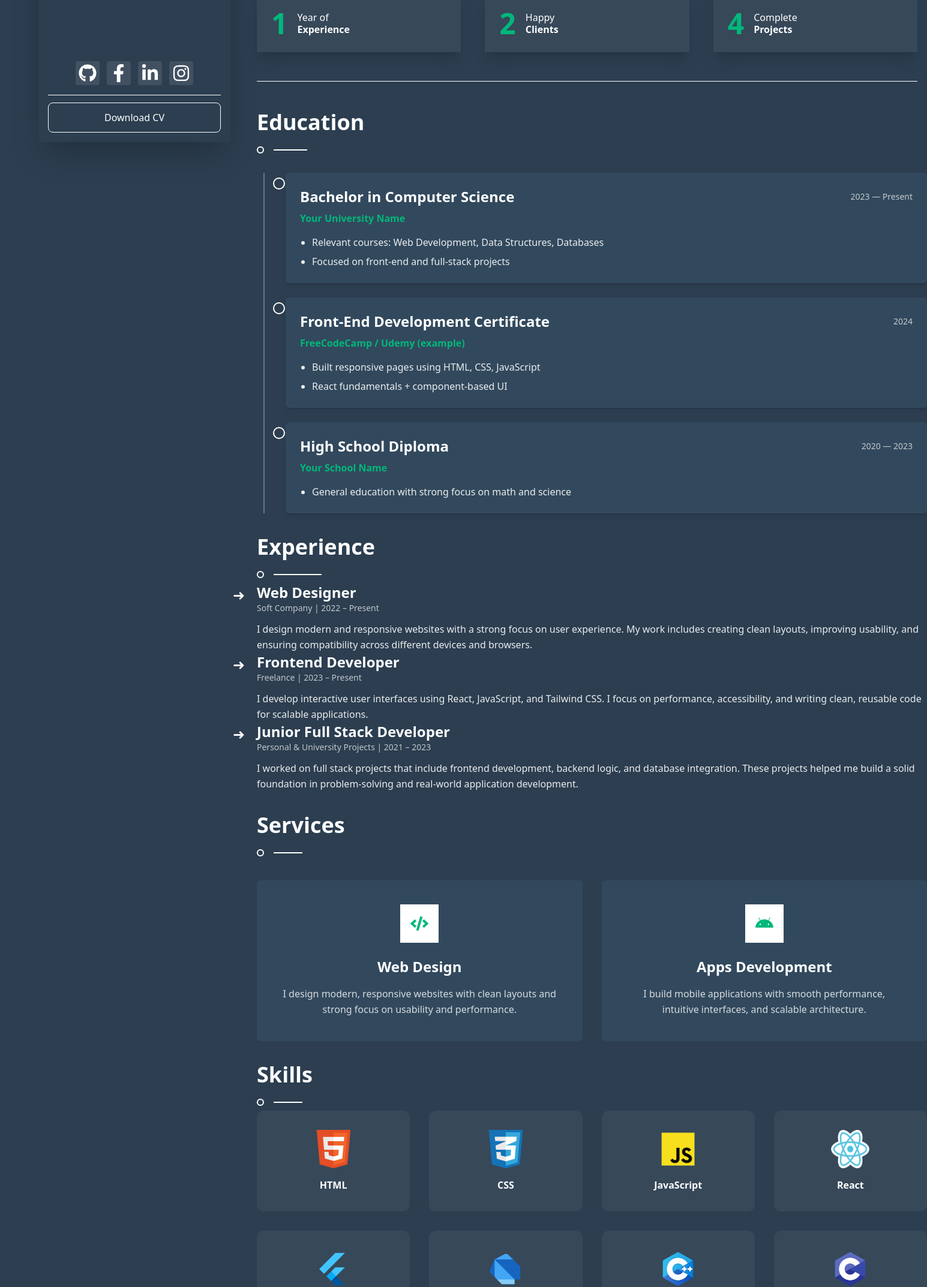
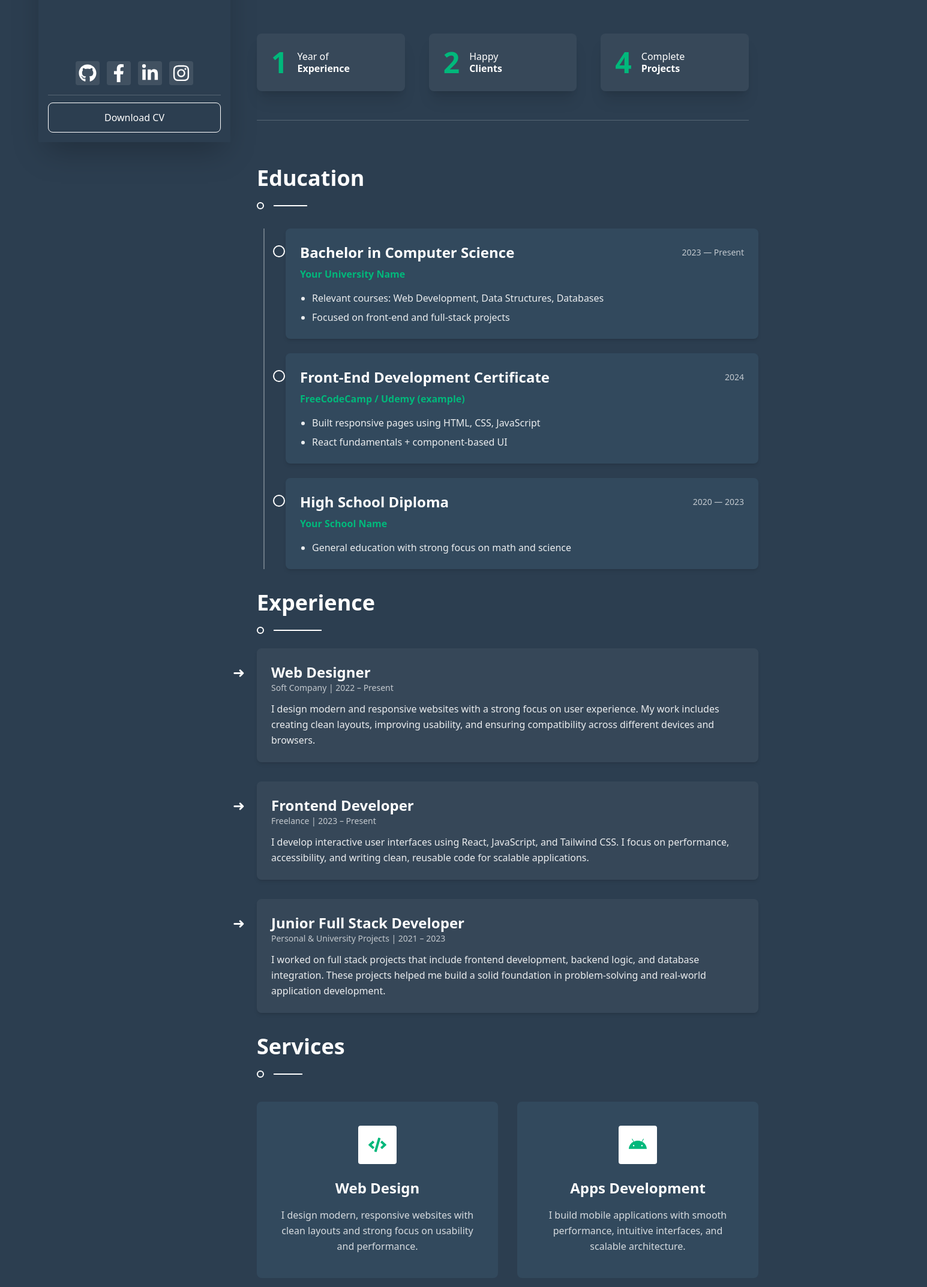
Before and after one commit to Ibrahimzeidan/My-Portfolio, a React (Vite) app: page / in a window 1280 px wide. Shown: the part 587-2733 px from the top of the page at 60% size, 1545 px wide, since content can reach past the window. Built offline with nearby package versions, Linux system fonts and the light colour scheme.

Commit message:
Make portfolio sections responsive

```diff
--- a/src/components/About.jsx
+++ b/src/components/About.jsx
@@ -1,16 +1,14 @@
-function About(){
+function About() {
   return (
-   <div className=" mt-20 mr-4">
+    <div className="mt-10 sm:mt-16 lg:mt-20 px-4 sm:px-6 lg:px-0 mr-0 lg:mr-4">
+      <h2 className="text-white font-bold text-3xl sm:text-4xl">About ME</h2>
 
-        <h2 className="text-white font-bold text-4xl">About ME</h2>
-
-
-        <div className="mt-5 flex items-center gap-4">
+      <div className="mt-4 sm:mt-5 flex items-center gap-3 sm:gap-4">
         <span className="w-3 h-3 border-2 border-white rounded-full" />
-          <span className="w-24 h-[2px] bg-white" />
+        <span className="w-16 sm:w-24 h-[2px] bg-white" />
       </div>
 
-        <p className="mt-10 text-xl leading-relaxed text-white/90 max-w-6xl">
+      <p className="mt-6 sm:mt-10 text-base sm:text-lg lg:text-xl leading-relaxed text-white/90 max-w-6xl">
         I am a passionate Full Stack Developer with a strong interest in building
         modern, user-friendly web applications. I enjoy turning ideas into
         functional, responsive, and visually appealing products using current
@@ -20,67 +18,67 @@ return (
         experience.
       </p>
 
-
-        <div className="mt-8 grid grid-cols-1 md:grid-cols-2 gap-y-4 gap-x-24 max-w-6xl">
-          <p className="text-white">
+      <div className="mt-6 sm:mt-8 grid grid-cols-1 md:grid-cols-2 gap-y-3 sm:gap-y-4 gap-x-6 md:gap-x-16 lg:gap-x-24 max-w-6xl">
+        <p className="text-white text-sm sm:text-base">
           <span className="text-[#00B87B] mr-2">Name:</span>Ibrahim Zeidan
         </p>
-          <p className="text-white">
+        <p className="text-white text-sm sm:text-base">
           <span className="text-[#00B87B] mr-2">Birthday:</span>21 September 2004
         </p>
 
-          <p className="text-white">
+        <p className="text-white text-sm sm:text-base">
           <span className="text-[#00B87B] mr-2">Degree:</span>Bachelor in Computer Science
         </p>
-          <p className="text-white">
+        <p className="text-white text-sm sm:text-base">
           <span className="text-[#00B87B] mr-2">Experience:</span>1 year
         </p>
 
-          <p className="text-white">
+        <p className="text-white text-sm sm:text-base break-words">
           <span className="text-[#00B87B] mr-2">Phone:</span>+961 71 326 652
         </p>
-          <p className="text-white">
+        <p className="text-white text-sm sm:text-base break-words">
           <span className="text-[#00B87B] mr-2">Email:</span>ibrahimzeidan09@gmail.com
         </p>
 
-          <p className="text-white">
+        <p className="text-white text-sm sm:text-base">
           <span className="text-[#00B87B] mr-2">Address:</span>Saray Street, Saida, Lebanon
         </p>
-          <p className="text-white">
+        <p className="text-white text-sm sm:text-base">
           <span className="text-[#00B87B] mr-2">Freelance:</span>Available
         </p>
       </div>
 
-
-        <div className="mt-14 grid grid-cols-1 md:grid-cols-3 gap-10 max-w-6xl">
-          <div className="flex items-center bg-white/5 shadow-xl p-6">
-            <p className="text-[#00B87B] font-bold text-5xl mr-4">1</p>
-            <p className="text-white leading-tight">
+      <div className="mt-10 sm:mt-14 grid grid-cols-1 md:grid-cols-3 gap-5 sm:gap-8 lg:gap-10 max-w-6xl">
+        <div className="flex items-center bg-white/5 shadow-xl p-5 sm:p-6 rounded-lg">
+          <p className="text-[#00B87B] font-bold text-4xl sm:text-5xl mr-4">1</p>
+          <p className="text-white leading-tight text-sm sm:text-base">
             Year of <br />
             <span className="font-bold">Experience</span>
           </p>
         </div>
 
-          <div className="flex items-center bg-white/5 shadow-xl p-6">
-            <p className="text-[#00B87B] font-bold text-5xl mr-4">2</p>
-            <p className="text-white leading-tight">
+        <div className="flex items-center bg-white/5 shadow-xl p-5 sm:p-6 rounded-lg">
+          <p className="text-[#00B87B] font-bold text-4xl sm:text-5xl mr-4">2</p>
+          <p className="text-white leading-tight text-sm sm:text-base">
             Happy <br />
             <span className="font-bold">Clients</span>
           </p>
         </div>
 
-          <div className="flex items-center bg-white/5 shadow-xl p-6">
-            <p className="text-[#00B87B] font-bold text-5xl mr-4">4</p>
-            <p className="text-white leading-tight">
+        <div className="flex items-center bg-white/5 shadow-xl p-5 sm:p-6 rounded-lg">
+          <p className="text-[#00B87B] font-bold text-4xl sm:text-5xl mr-4">4</p>
+          <p className="text-white leading-tight text-sm sm:text-base">
             Complete <br />
             <span className="font-bold">Projects</span>
           </p>
         </div>
       </div>
-        <div className="mt-12 text-white mb-12"><hr></hr></div>
 
+      <div className="mt-10 sm:mt-12 text-white pb-10">
+        <hr className="border-white/20" />
+      </div>
+    </div>
+  );
+}
 
-        </div>
-)
-}
-export default About
+export default About;
--- a/src/components/Cv.jsx
+++ b/src/components/Cv.jsx
@@ -47,31 +47,33 @@ function Cv() {
   };
 
   return (
-    <div className="flex bg-[#2C3E50]">
-      {/* Left Sticky CV */}
-      <div className="sticky top-0 h-screen ml-8 shadow-2xl">
-        {/* Full height column */}
-        <div className="text-center w-80 px-4 h-full flex flex-col">
-
-          {/* TOP PART */}
+    <div className="bg-[#2C3E50]">
+      {/* Wrapper */}
+      <div className="w-full md:w-[320px] lg:w-80 md:sticky md:top-0 md:h-screen md:ml-8 shadow-2xl">
+        <div className="text-center w-full px-4 sm:px-6 md:px-4 h-full flex flex-col py-6 md:py-0">
+          {/* Top */}
           <div>
-            <div className="mb-4 w-full h-56 rounded-xl overflow-hidden flex items-center justify-center">
-              <img src={MyImage} alt="Portfolio" className="w-full rounded-lg" />
+            <div className="mb-4 w-full h-48 sm:h-56 rounded-xl overflow-hidden flex items-center justify-center">
+              <img
+                src={MyImage}
+                alt="Portfolio"
+                className="w-full h-full object-cover rounded-xl"
+              />
             </div>
 
-            <p className="text-2xl text-[#00B87B] font-bold mb-2">
+            <p className="text-xl sm:text-2xl text-[#00B87B] font-bold mb-2">
               Ibrahim Zeidan
             </p>
 
-            <p className="font-bold text-2xl text-white mb-6">
+            <p className="font-bold text-lg sm:text-2xl text-white mb-6 min-h-[56px]">
               {text}
               <span className="text-[#00B87B] animate-pulse">|</span>
             </p>
           </div>
 
-          {/* BOTTOM PART (STICKY INSIDE THIS COLUMN) */}
-          <div className="mt-auto pb-4">
-            <div className="flex justify-center gap-3 text-3xl cursor-pointer">
+          {/* Bottom */}
+          <div className="mt-6 md:mt-auto pb-4">
+            <div className="flex justify-center gap-3 text-2xl sm:text-3xl cursor-pointer">
               <a
                 href="https://github.com/Ibrahimzeidan"
                 className="w-10 h-10 bg-white/10 flex items-center justify-center rounded hover:bg-[#00B87B] transition text-white"
@@ -109,7 +111,7 @@ function Cv() {
               </a>
             </div>
 
-            <hr className="text-white mt-4 mb-3" />
+            <hr className="border-white/20 mt-4 mb-3" />
 
             <button
               onClick={handleDownload}
@@ -118,12 +120,8 @@ function Cv() {
               Download CV
             </button>
           </div>
-
         </div>
       </div>
-
-      {/* Right side content */}
-      <div className="flex-1">{/* other components */}</div>
     </div>
   );
 }
--- a/src/components/Education.jsx
+++ b/src/components/Education.jsx
@@ -1,5 +1,4 @@
-function Education(){
-
+function Education() {
   const educationData = [
     {
       title: "Bachelor in Computer Science",
@@ -26,39 +25,46 @@ const educationData = [
       details: ["General education with strong focus on math and science"],
     },
   ];
+
   return (
-    <section id="education" className="w-full px-4 md:px-0">
+    <section id="education" className="w-full px-4 sm:px-6 md:px-0">
+      <div className="mb-6 sm:mb-8">
+        <h2 className="text-white font-bold text-3xl sm:text-4xl mt-2">
+          Education
+        </h2>
 
-      <div className="mb-8">
-        <h2 className="text-white font-bold text-4xl mt-2">Education</h2>
-
-        <div className="mt-5 flex items-center gap-4">
+        <div className="mt-4 sm:mt-5 flex items-center gap-3 sm:gap-4">
           <span className="w-3 h-3 border-2 border-white rounded-full" />
-          <span className="w-14 h-[2px] bg-white" />
+          <span className="w-12 sm:w-14 h-[2px] bg-white" />
         </div>
       </div>
 
+      {/* Timeline */}
+      <div className="relative pl-5 sm:pl-6">
+        <div className="absolute left-[10px] sm:left-[11px] top-0 h-full w-[2px] bg-white/30" />
 
-      <div className="relative pl-6">
-
-        <div className="absolute left-[11px] top-0 h-full w-[2px] bg-white/30" />
-
-        <div className="space-y-6">
+        <div className="space-y-5 sm:space-y-6">
           {educationData.map((item, idx) => (
             <div key={idx} className="relative group">
+              {/* Dot */}
+              <div className="absolute left-[2px] sm:left-[3px] top-6 sm:top-7 w-5 h-5 rounded-full border-2 border-white bg-[#2C3E50] group-hover:border-[#00B87B] transition-colors duration-300" />
 
-              <div className="absolute left-[3px] top-2 w-5 h-5 rounded-full border-2 border-white bg-[#2C3E50] group-hover:border-[#00B87B] transition-colors duration-300" />
-
-
-              <div className="ml-6 bg-[#32495d] rounded-md p-6 text-white shadow-md transition-transform duration-300 group-hover:-translate-y-1 group-hover:shadow-2xl">
+              {/* Card */}
+              <div className="ml-6 bg-[#32495d] rounded-lg p-4 sm:p-6 text-white shadow-md transition-transform duration-300 group-hover:-translate-y-1 group-hover:shadow-2xl">
                 <div className="flex flex-col md:flex-row md:items-center md:justify-between gap-2">
-                  <h3 className="text-2xl font-bold">{item.title}</h3>
-                  <span className="text-sm text-white/70">{item.date}</span>
+                  <h3 className="text-lg sm:text-2xl font-bold break-words">
+                    {item.title}
+                  </h3>
+                  <span className="text-xs sm:text-sm text-white/70">
+                    {item.date}
+                  </span>
                 </div>
 
-                <p className="mt-2 text-[#00B87B] font-semibold">{item.school}</p>
+                <p className="mt-2 text-[#00B87B] font-semibold break-words">
+                  {item.school}
+                </p>
 
-                <ul className="mt-4 space-y-2 text-white/90 list-disc pl-5">
+                <ul className="mt-3 sm:mt-4 space-y-2 text-sm sm:text-base text-white/90 list-disc pl-5">
                   {item.details.map((d, i) => (
                     <li key={i}>{d}</li>
                   ))}
@@ -69,6 +75,7 @@ const educationData = [
         </div>
       </div>
     </section>
-  )
+  );
 }
-export default Education
+
+export default Education;
--- a/src/components/Experience.jsx
+++ b/src/components/Experience.jsx
@@ -1,57 +1,66 @@
+function Experience() {
+  const items = [
+    {
+      title: "Web Designer",
+      place: "Soft Company | 2022 – Present",
+      desc: `I design modern and responsive websites with a strong focus on user
+      experience. My work includes creating clean layouts, improving usability,
+      and ensuring compatibility across different devices and browsers.`,
+    },
+    {
+      title: "Frontend Developer",
+      place: "Freelance | 2023 – Present",
+      desc: `I develop interactive user interfaces using React, JavaScript, and
+      Tailwind CSS. I focus on performance, accessibility, and writing clean,
+      reusable code for scalable applications.`,
+    },
+    {
+      title: "Junior Full Stack Developer",
+      place: "Personal & University Projects | 2021 – 2023",
+      desc: `I worked on full stack projects that include frontend development,
+      backend logic, and database integration. These projects helped me build a
+      solid foundation in problem-solving and real-world application development.`,
+    },
+  ];
 
-function Experience(){
-  return(
-<div>
-  <div><h2 className="text-white font-bold text-4xl">Experience</h2></div>
-   <div className="mt-5 flex items-center gap-4 mb-2">
+  return (
+    <section id="experience" className="w-full px-4 sm:px-6 md:px-0">
+      <div className="mb-6">
+        <h2 className="text-white font-bold text-3xl sm:text-4xl">Experience</h2>
+
+        <div className="mt-4 sm:mt-5 flex items-center gap-3 sm:gap-4">
           <span className="w-3 h-3 border-2 border-white rounded-full" />
-          <span className="w-20 h-[2px] bg-white" />
+          <span className="w-14 sm:w-20 h-[2px] bg-white" />
+        </div>
+      </div>
 
-        </div>
-        <div className="relative">
-          <span className="absolute -left-10 top-1 text-2xl text-white">➜</span>
-          <h3 className="text-2xl font-bold text-white">Web Designer</h3>
-          <p className="text-sm text-white/70 mb-3">
-            Soft Company | 2022 – Present
-          </p>
-          <p className="text-white/90 leading-relaxed">
-            I design modern and responsive websites with a strong focus on user
-            experience. My work includes creating clean layouts, improving
-            usability, and ensuring compatibility across different devices and
-            browsers.
-          </p>
-        </div>
+      <div className="space-y-6 sm:space-y-8">
+        {items.map((item, idx) => (
+          <div
+            key={idx}
+            className="relative bg-white/5 rounded-lg p-4 sm:p-6 shadow-md"
+          >
+            {/* Arrow: inside on mobile, outside on md+ */}
+            <span className="absolute left-4 top-5 text-xl text-white md:-left-10 md:top-6 md:text-2xl">
+              ➜
+            </span>
 
+            <h3 className="text-lg sm:text-2xl font-bold text-white pl-8 md:pl-0">
+              {item.title}
+            </h3>
 
-        <div className="relative">
-          <span className="absolute -left-10 top-1 text-2xl text-white">➜</span>
-          <h3 className="text-2xl font-bold text-white">Frontend Developer</h3>
-          <p className="text-sm text-white/70 mb-3">
-            Freelance | 2023 – Present
-          </p>
-          <p className="text-white/90 leading-relaxed">
-            I develop interactive user interfaces using React, JavaScript, and
-            Tailwind CSS. I focus on performance, accessibility, and writing
-            clean, reusable code for scalable applications.
-          </p>
-        </div>
+            <p className="text-xs sm:text-sm text-white/70 mb-3 pl-8 md:pl-0">
+              {item.place}
+            </p>
 
-        <div className="relative">
-          <span className="absolute -left-10 top-1 text-2xl text-white">➜</span>
-          <h3 className="text-2xl font-bold text-white">Junior Full Stack Developer</h3>
-          <p className="text-sm text-white/70 mb-3">
-            Personal & University Projects | 2021 – 2023
-          </p>
-          <p className="text-white/90 leading-relaxed">
-            I worked on full stack projects that include frontend development,
-            backend logic, and database integration. These projects helped me
-            build a solid foundation in problem-solving and real-world
-            application development.
-          </p>
-        </div>
+            <p className="text-sm sm:text-base text-white/90 leading-relaxed pl-8 md:pl-0">
+              {item.desc}
+            </p>
+          </div>
+        ))}
+      </div>
+    </section>
+  );
+}
 
-
-</div>
-  )
-}
-export default Experience
+export default Experience;
--- a/src/components/Services.jsx
+++ b/src/components/Services.jsx
@@ -1,52 +1,50 @@
 import { FaCode, FaAndroid } from "react-icons/fa";
+
 function Services() {
   return (
-    <div>
-      <div> <h2 className="text-white font-bold text-4xl mt-2 ">Services</h2> </div>
-      <div className="mt-5 flex items-center gap-4 mb-4">
+    <section id="services" className="w-full px-4 sm:px-6 md:px-0">
+      <h2 className="text-white font-bold text-3xl sm:text-4xl mt-2">Services</h2>
+
+      <div className="mt-4 sm:mt-5 flex items-center gap-3 sm:gap-4 mb-6">
         <span className="w-3 h-3 border-2 border-white rounded-full" />
         <span className="w-12 h-[2px] bg-white" />
       </div>
-      {/* SERVICES CARDS */}
-      <div className="grid grid-cols-1 md:grid-cols-2 gap-8 mt-10">
 
-        <div className="group bg-[#32495d] p-10 text-center text-white rounded-md
-      transition-transform duration-300 hover:-translate-y-2 hover:shadow-2xl">
-
-          <div className="bg-white w-16 h-16 mx-auto flex items-center justify-center mb-6
-        transition-colors duration-300 group-hover:bg-[#00B87B] cursor-pointer">
-            <FaCode className="text-[#00B87B] text-3xl
-          transition-colors duration-300 group-hover:text-white" />
+      <div className="grid grid-cols-1 md:grid-cols-2 gap-5 sm:gap-8 mt-8 sm:mt-10">
+        {/* Card 1 */}
+        <div className="group bg-[#32495d] p-6 sm:p-8 lg:p-10 text-center text-white rounded-lg transition-transform duration-300 hover:-translate-y-2 hover:shadow-2xl">
+          <div className="bg-white w-14 h-14 sm:w-16 sm:h-16 mx-auto flex items-center justify-center mb-5 sm:mb-6 transition-colors duration-300 group-hover:bg-[#00B87B] cursor-pointer rounded">
+            <FaCode className="text-[#00B87B] text-2xl sm:text-3xl transition-colors duration-300 group-hover:text-white" />
           </div>
 
-          <h3 className="text-2xl font-bold mb-4">Web Design</h3>
+          <h3 className="text-xl sm:text-2xl font-bold mb-3 sm:mb-4">
+            Web Design
+          </h3>
 
-          <p className="text-white/80 leading-relaxed">
-            I design modern, responsive websites with clean layouts and strong focus on
-            usability and performance.
+          <p className="text-white/80 text-sm sm:text-base leading-relaxed">
+            I design modern, responsive websites with clean layouts and strong
+            focus on usability and performance.
           </p>
         </div>
 
-        <div className="group bg-[#32495d] p-10 text-center text-white rounded-md
-      transition-transform duration-300 hover:-translate-y-2 hover:shadow-2xl">
-
-          <div className="bg-white w-16 h-16 mx-auto flex items-center justify-center mb-6
-        transition-colors duration-300 group-hover:bg-[#00B87B] cursor-pointer">
-            <FaAndroid className="text-[#00B87B] text-3xl
-          transition-colors duration-300 group-hover:text-white" />
+        {/* Card 2 */}
+        <div className="group bg-[#32495d] p-6 sm:p-8 lg:p-10 text-center text-white rounded-lg transition-transform duration-300 hover:-translate-y-2 hover:shadow-2xl">
+          <div className="bg-white w-14 h-14 sm:w-16 sm:h-16 mx-auto flex items-center justify-center mb-5 sm:mb-6 transition-colors duration-300 group-hover:bg-[#00B87B] cursor-pointer rounded">
+            <FaAndroid className="text-[#00B87B] text-2xl sm:text-3xl transition-colors duration-300 group-hover:text-white" />
           </div>
 
-          <h3 className="text-2xl font-bold mb-4">Apps Development</h3>
+          <h3 className="text-xl sm:text-2xl font-bold mb-3 sm:mb-4">
+            Apps Development
+          </h3>
 
-          <p className="text-white/80 leading-relaxed">
+          <p className="text-white/80 text-sm sm:text-base leading-relaxed">
             I build mobile applications with smooth performance, intuitive
             interfaces, and scalable architecture.
           </p>
         </div>
+      </div>
+    </section>
+  );
+}
 
-      </div>
-
-    </div>
-  )
-}
-export default Services
+export default Services;
--- a/src/components/Skills.jsx
+++ b/src/components/Skills.jsx
@@ -15,38 +15,47 @@ const skills = [
   { name: "Flutter", img: flutter },
   { name: "Dart", img: dart },
   { name: "Cpp", img: Cpp },
-  { name: "c", img: c },
+  { name: "C", img: c },
+];
 
+function Skills() {
+  return (
+    <section className="w-full px-4 sm:px-6 md:px-0">
+      <h2 className="text-white font-bold text-3xl sm:text-4xl">
+        Skills
+      </h2>
 
-];
-function Skills(){
-  return(
-    <div>
-        <div><h2 className="text-white font-bold text-4xl">Skills </h2></div>
-        <div className="mt-5 flex items-center gap-4 mb-2">
+      <div className="mt-4 sm:mt-5 flex items-center gap-3 sm:gap-4 mb-6">
         <span className="w-3 h-3 border-2 border-white rounded-full" />
-          <span className="w-12 h-[2px] bg-white" /></div>
- <div className="grid grid-cols-2 md:grid-cols-4 gap-8 ">
+        <span className="w-12 h-[2px] bg-white" />
+      </div>
+
+      <div className="grid grid-cols-2 sm:grid-cols-3 md:grid-cols-4 gap-4 sm:gap-6 md:gap-8">
         {skills.map((s) => (
           <div
             key={s.name}
-              className="bg-white/5 p-8 rounded-xl flex flex-col items-center hover:bg-[#00B87B] transition-all duration-200 ease-out
+            className="bg-white/5 p-4 sm:p-6 md:p-8 rounded-xl flex flex-col items-center
+              hover:bg-[#00B87B] transition-all duration-200 ease-out
               hover:-translate-y-2 hover:scale-105
               active:-translate-y-1 active:scale-95 cursor-pointer"
           >
-              <img src={s.img} alt={s.name} className="w-16 h-16 mb-4  " />
-              <p className="text-white font-bold">{s.name}</p>
+            <img
+              src={s.img}
+              alt={s.name}
+              className="w-12 h-12 sm:w-14 sm:h-14 md:w-16 md:h-16 mb-3 sm:mb-4"
+            />
+            <p className="text-white font-bold text-sm sm:text-base">
+              {s.name}
+            </p>
           </div>
         ))}
       </div>
 
+      <div className="mt-10 sm:mt-12 text-white mb-12">
+        <hr className="border-white/20" />
+      </div>
+    </section>
+  );
+}
 
-        <div className="mt-12 text-white mb-12"><hr></hr></div>
-
-</div>
-
-
-
-  )
-}
-export default Skills
+export default Skills;
```
Also changed, not shown: src/components/Footer.jsx (+86 -30 lines). Lines whose indentation alone changed are shown as unchanged.
